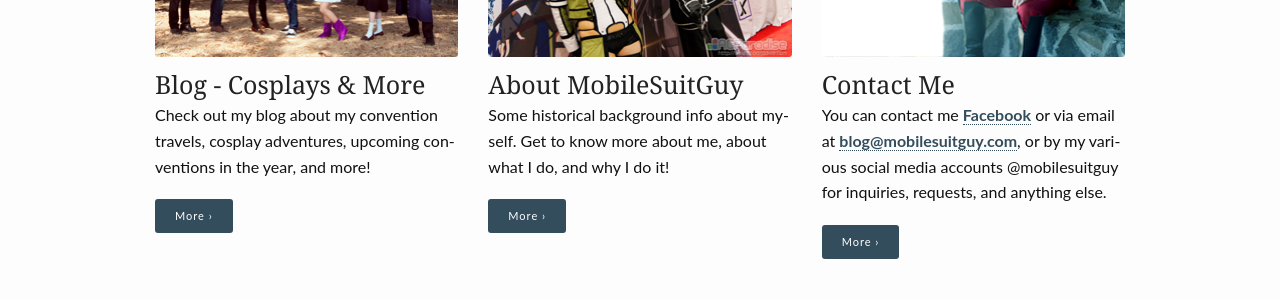
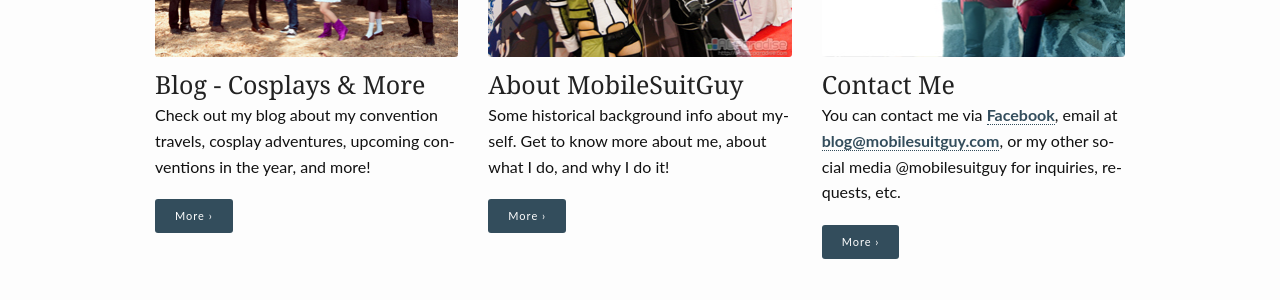
Before and after one commit to mobilesuitguy/mobilesuitguy.github.io, a Jekyll site: the page built from pages/pages-root-folder/index.md, in a window 1280 px wide. Shown: the part 568-868 px from the top of the page. Built offline with Jekyll 4.4.1, drawn with Linux system fonts in a browser that asks for light colours.

Commit message:
contact change

```diff
--- a/pages/pages-root-folder/index.md
+++ b/pages/pages-root-folder/index.md
@@ -25,7 +25,7 @@
   title: "Contact Me"
   url: 'https://facebook.com/mobilesuitguy'
   image: '/images/ContactPic.jpg'
-  text: 'You can contact me <a href="https://facebook.com/mobilesuitguy">Facebook</a> or via email at <a href="mailto:blog@mobilesuitguy.com">blog@mobilesuitguy.com</a>, or by my various social media accounts @mobilesuitguy for inquiries, requests, and anything else.'
+  text: 'You can contact me via <a href="https://facebook.com/mobilesuitguy">Facebook</a>, email at <a href="mailto:blog@mobilesuitguy.com">blog@mobilesuitguy.com</a>, or my other social media @mobilesuitguy for inquiries, requests, etc.'
   alt: 'Photo by Crowkidd @ ACParadise'
 permalink: /index.html
 ---
```
